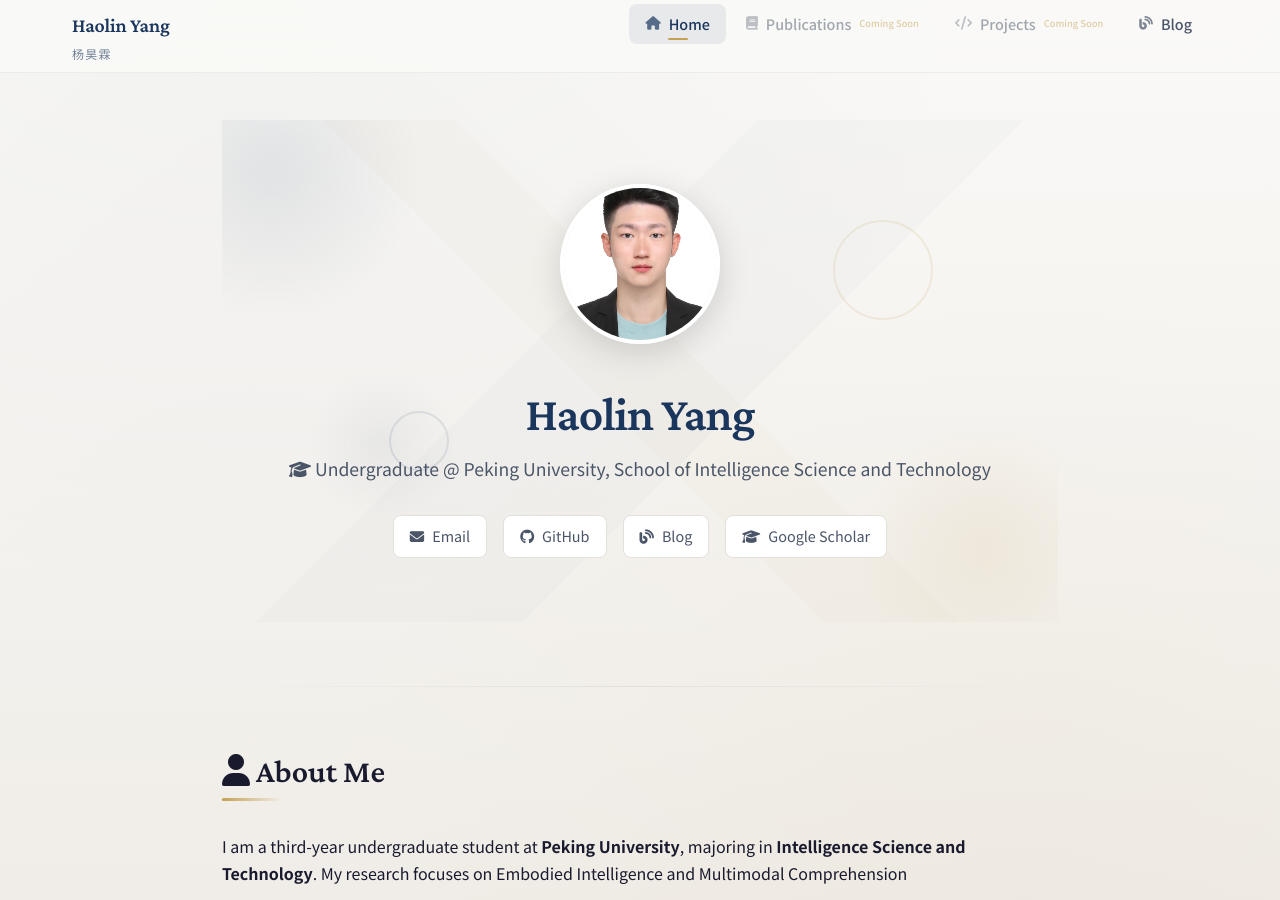
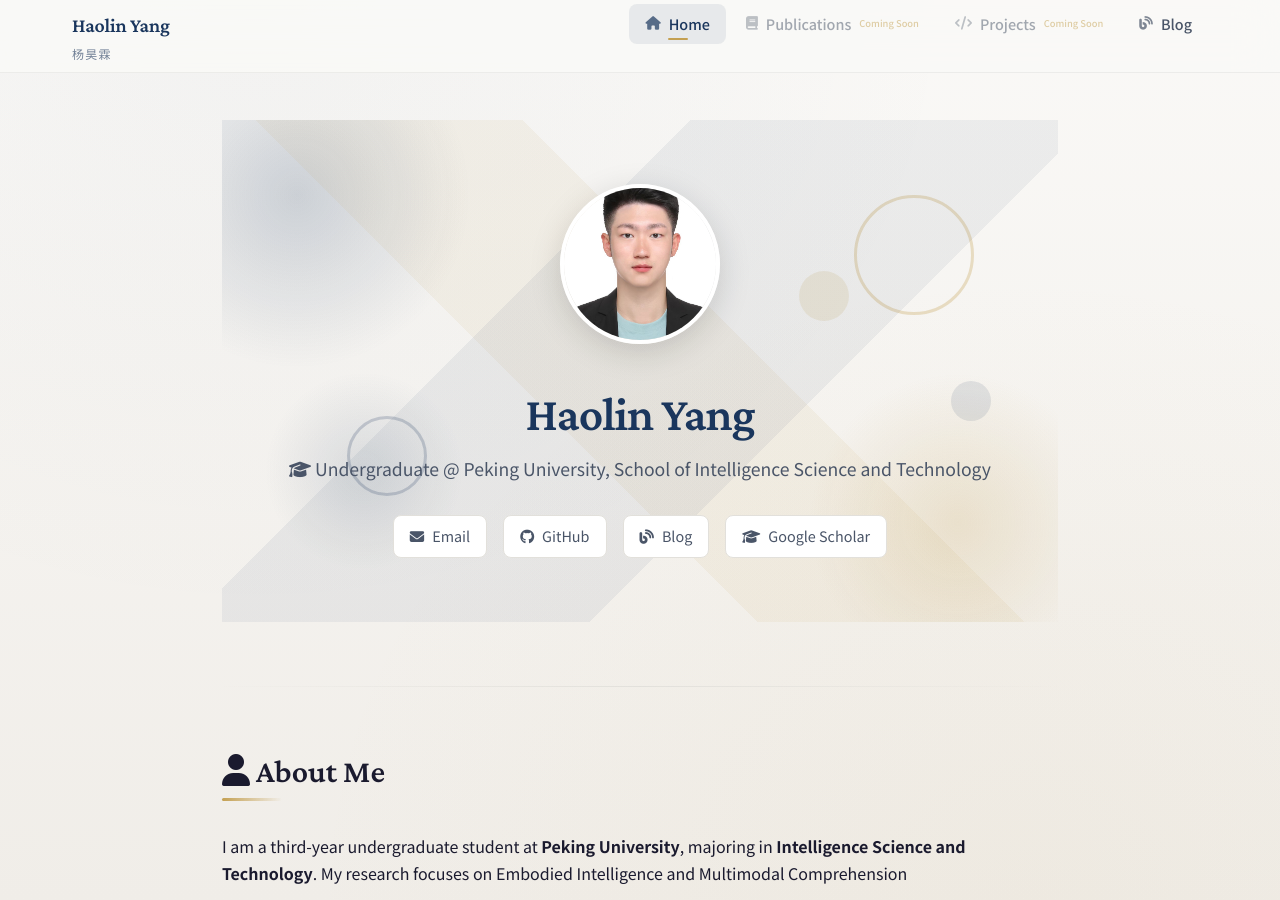
Before and after one commit to TidalHarley/TidalHarley.github.io, a Jekyll site: the page built from index.md, in a window 1280 px wide and 900 px high. Built offline with Jekyll 4.4.1, drawn with Linux system fonts in a browser that asks for light colours.

Commit message:
Enhance hero background visibility, unify Beyond Research fonts, fix author color

```diff
--- a/index.md
+++ b/index.md
@@ -4,17 +4,19 @@
 ---
 
 <div class="hero-section" style="position: relative; overflow: hidden;">
-    <!-- 装饰性背景元素 -->
-    <div style="position: absolute; top: -100px; left: -100px; width: 300px; height: 300px; background: radial-gradient(circle, rgba(26, 54, 93, 0.08) 0%, transparent 70%); border-radius: 50%; z-index: 0;"></div>
-    <div style="position: absolute; bottom: -50px; right: -50px; width: 250px; height: 250px; background: radial-gradient(circle, rgba(196, 160, 82, 0.1) 0%, transparent 70%); border-radius: 50%; z-index: 0;"></div>
-    <div style="position: absolute; top: 50%; left: 10%; width: 150px; height: 150px; background: radial-gradient(circle, rgba(26, 54, 93, 0.05) 0%, transparent 70%); border-radius: 50%; z-index: 0;"></div>
-    <div style="position: absolute; top: 20%; right: 15%; width: 100px; height: 100px; border: 2px solid rgba(196, 160, 82, 0.15); border-radius: 50%; z-index: 0;"></div>
-    <div style="position: absolute; bottom: 30%; left: 20%; width: 60px; height: 60px; border: 2px solid rgba(26, 54, 93, 0.1); border-radius: 50%; z-index: 0;"></div>
+    <!-- 装饰性背景元素 - 加深版 -->
+    <div style="position: absolute; top: -100px; left: -100px; width: 350px; height: 350px; background: radial-gradient(circle, rgba(26, 54, 93, 0.18) 0%, transparent 70%); border-radius: 50%; z-index: 0;"></div>
+    <div style="position: absolute; bottom: -50px; right: -50px; width: 300px; height: 300px; background: radial-gradient(circle, rgba(196, 160, 82, 0.2) 0%, transparent 70%); border-radius: 50%; z-index: 0;"></div>
+    <div style="position: absolute; top: 50%; left: 5%; width: 200px; height: 200px; background: radial-gradient(circle, rgba(26, 54, 93, 0.12) 0%, transparent 70%); border-radius: 50%; z-index: 0;"></div>
+    <div style="position: absolute; top: 15%; right: 10%; width: 120px; height: 120px; border: 3px solid rgba(196, 160, 82, 0.3); border-radius: 50%; z-index: 0;"></div>
+    <div style="position: absolute; bottom: 25%; left: 15%; width: 80px; height: 80px; border: 3px solid rgba(26, 54, 93, 0.2); border-radius: 50%; z-index: 0;"></div>
+    <div style="position: absolute; top: 30%; right: 25%; width: 50px; height: 50px; background: rgba(196, 160, 82, 0.15); border-radius: 50%; z-index: 0;"></div>
+    <div style="position: absolute; bottom: 40%; right: 8%; width: 40px; height: 40px; background: rgba(26, 54, 93, 0.1); border-radius: 50%; z-index: 0;"></div>
 
-    <!-- 几何线条装饰 -->
+    <!-- 几何线条装饰 - 加深版 -->
     <div style="position: absolute; top: 0; left: 0; right: 0; bottom: 0; background:
-        linear-gradient(135deg, transparent 40%, rgba(26, 54, 93, 0.02) 40%, rgba(26, 54, 93, 0.02) 60%, transparent 60%),
-        linear-gradient(45deg, transparent 45%, rgba(196, 160, 82, 0.03) 45%, rgba(196, 160, 82, 0.03) 55%, transparent 55%);
+        linear-gradient(135deg, transparent 35%, rgba(26, 54, 93, 0.06) 35%, rgba(26, 54, 93, 0.06) 65%, transparent 65%),
+        linear-gradient(45deg, transparent 40%, rgba(196, 160, 82, 0.08) 40%, rgba(196, 160, 82, 0.08) 60%, transparent 60%);
         z-index: 0;"></div>
 
     <img src="{{ '/assets/images/resume.jpg' | relative_url }}" alt="Haolin Yang" class="hero-avatar" style="position: relative; z-index: 1; border: 4px solid white; box-shadow: 0 8px 32px rgba(0,0,0,0.15);">
@@ -228,20 +230,20 @@
 
 <div class="content-card" style="position: relative; overflow: hidden; background: linear-gradient(135deg, #1a365d 0%, #2c5282 100%); color: white; border: none;">
     <!-- 装饰性引号 -->
-    <div style="position: absolute; top: -20px; left: 20px; font-size: 8rem; opacity: 0.1; font-family: Georgia, serif; line-height: 1;">"</div>
+    <div style="position: absolute; top: -20px; left: 20px; font-size: 8rem; opacity: 0.15; font-family: Georgia, serif; line-height: 1; color: #c4a052;">"</div>
 
     <div style="position: relative; z-index: 1;">
-        <p style="font-family: 'Crimson Pro', Georgia, serif; font-size: 1.15rem; line-height: 1.8; font-style: italic; margin-bottom: 1.5rem; text-align: justify;">
+        <p style="font-family: 'Crimson Pro', Georgia, serif; font-size: 1.1rem; line-height: 1.85; font-style: italic; margin-bottom: 1.5rem; text-align: justify; color: rgba(255,255,255,0.95);">
             Man is only a reed, the weakest in nature, but he is a thinking reed. There is no need for the whole universe to take up arms to crush him: a vapor, a drop of water is enough to kill him. But even if the universe were to crush him, man would still be nobler than his slayer, because he knows that he is dying and the advantage the universe has over him. The universe knows nothing of this.
         </p>
-        <p style="font-family: 'Crimson Pro', Georgia, serif; font-size: 1.25rem; font-weight: 600; color: #c4a052; margin-bottom: 1.5rem; text-align: center;">
+        <p style="font-family: 'Crimson Pro', Georgia, serif; font-size: 1.2rem; font-weight: 600; color: #c4a052; margin-bottom: 1.5rem; text-align: center; padding: 0.5rem 0;">
             "All our dignity consists, then, in thought."
         </p>
-        <p style="font-family: 'Crimson Pro', Georgia, serif; font-size: 1rem; line-height: 1.8; font-style: italic; margin-bottom: 1rem; text-align: justify;">
+        <p style="font-family: 'Crimson Pro', Georgia, serif; font-size: 1.1rem; line-height: 1.85; font-style: italic; margin-bottom: 1.5rem; text-align: justify; color: rgba(255,255,255,0.95);">
             By it we must elevate ourselves, and not by space and time which we cannot fill. Let us endeavour, then, to think well; this is the principle of morality.
         </p>
-        <p style="text-align: right; font-size: 0.95rem; opacity: 0.8; margin: 0;">
-            <span style="font-style: normal;">—</span> <strong>Blaise Pascal</strong>, <em>Pensées</em>
+        <p style="text-align: right; font-size: 1.1rem; margin: 0; color: #c4a052;">
+            <span style="font-style: normal;">—</span> <strong style="color: #c4a052;">Blaise Pascal</strong>, <em style="color: rgba(255,255,255,0.8);">Pensées</em>
         </p>
     </div>
 </div>
```
